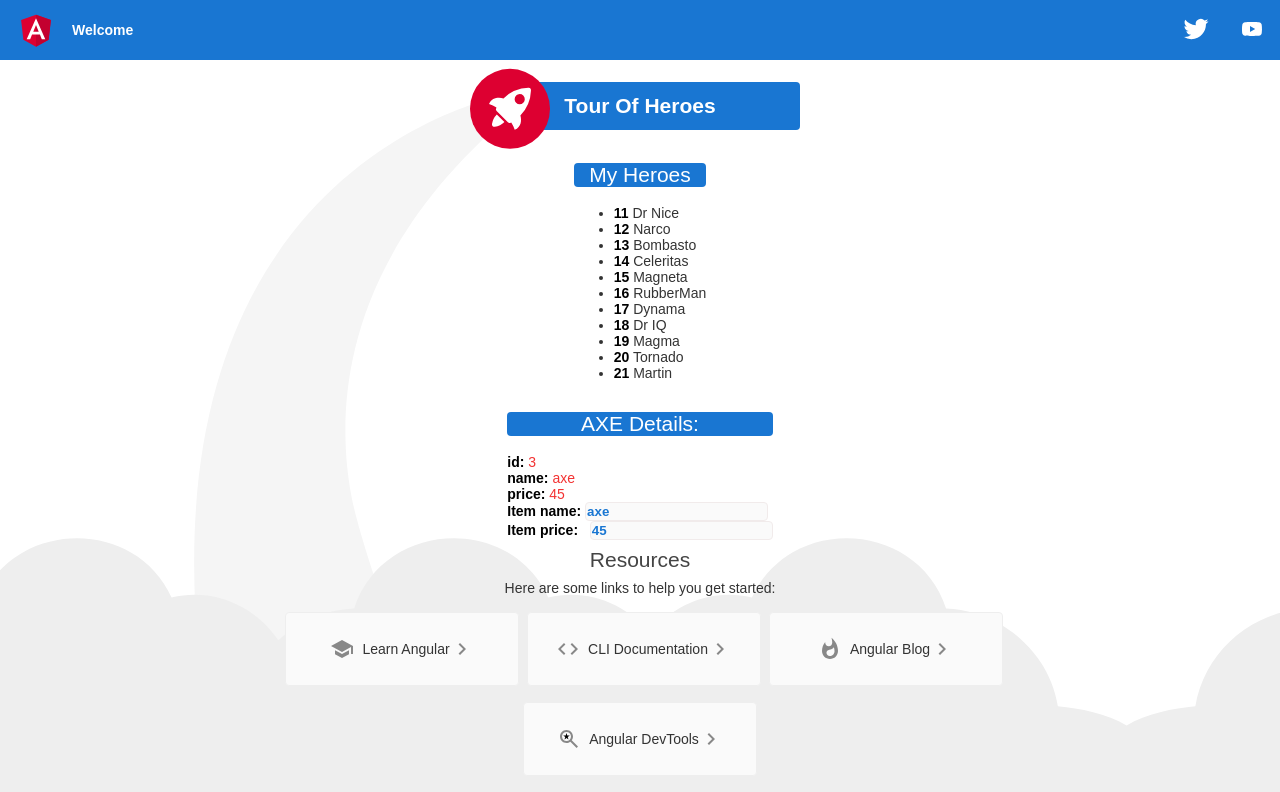
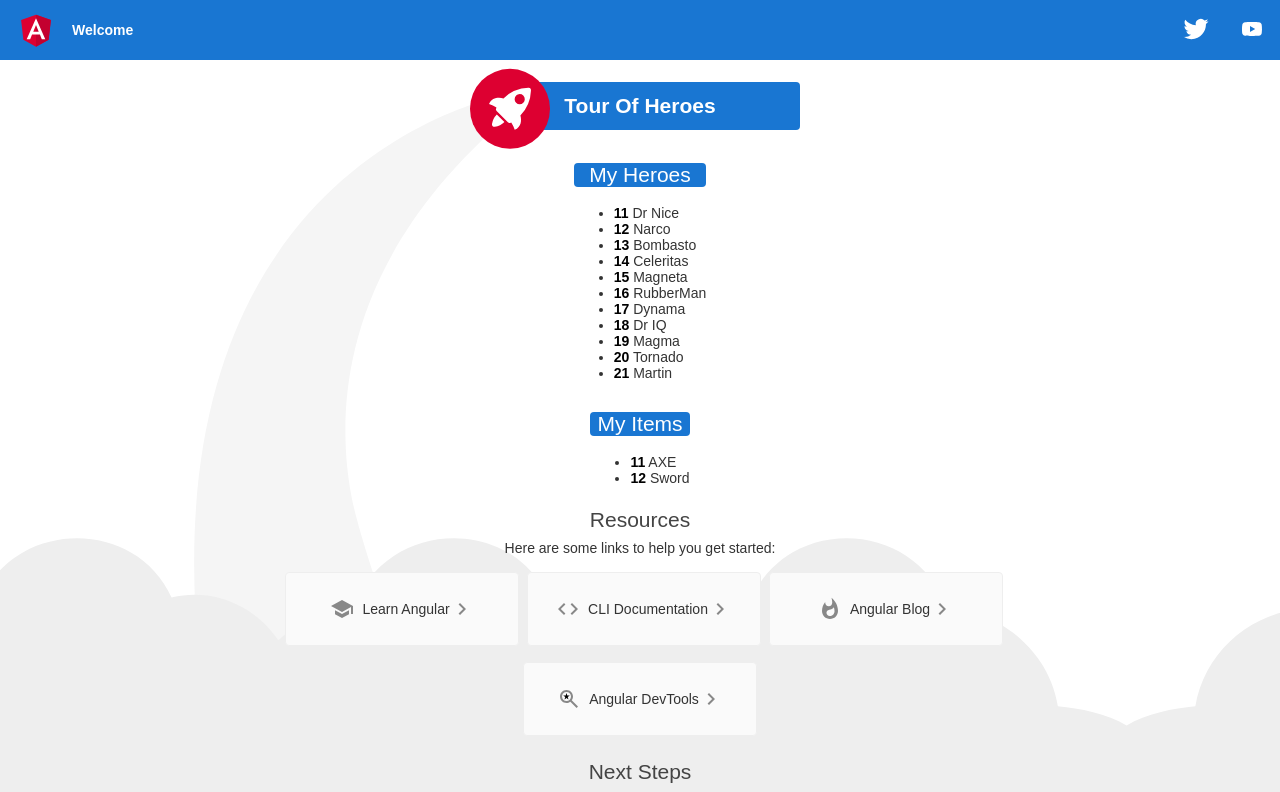
Before and after one commit to MartinKrause21/ToH, an Angular app: page / in a window 1280 px wide. Shown: the top 792 px of the page. Built offline with nearby package versions, Linux system fonts and the light colour scheme.

Commit message:
Add items list

```diff
--- a/src/app/heroes/heroes.component.ts
+++ b/src/app/heroes/heroes.component.ts
@@ -8,8 +8,6 @@ import { HEROES } from './mock-heroes';
 })
 export class HeroesComponent implements OnInit {
 
-
-
   heroes = HEROES;
 
   constructor() { }
--- a/src/app/items/item.ts
+++ b/src/app/items/item.ts
@@ -1,5 +1,5 @@
 export interface Item {
     id: number;
     name: string;
-    price: number;
+
   }
--- a/src/app/items/items.component.html
+++ b/src/app/items/items.component.html
@@ -1,15 +1,7 @@
 
-  <h2>{{item.name | uppercase}} Details:</h2>
-  <div><span>id: </span>{{item.id}}</div>
-  <div><span>name: </span>{{item.name}}</div>
-  <div><span>price: </span>{{item.price}}</div>
-
-  <div>
-
-      <label for="name">Item name: </label>
-      <input id="name" [(ngModel)]="item.name" placeholder="name"><br>
-
-      <label for="name">Item price: &nbsp; </label>
-      <input id="price" [(ngModel)]="item.price" placeholder="price">
-
-</div>
+<h2>My Items</h2>
+<ul class="items">
+  <li *ngFor="let item of items">
+    <span class="badge">{{item.id}}</span> {{item.name}}
+  </li>
+</ul>
--- a/src/app/items/items.component.ts
+++ b/src/app/items/items.component.ts
@@ -1,5 +1,6 @@
 import { Component, OnInit } from '@angular/core';
 import { Item } from './item';
+import { ITEMS } from './mock-items';
 
 @Component({
   selector: 'app-items',
@@ -8,16 +9,8 @@ import { Item } from './item';
 })
 export class ItemsComponent implements OnInit {
 
-  item: Item = {
-    id: 3,
-    name: 'axe',
-    price: 45
-  };
-
+  items = ITEMS;
 
   constructor() { }
-
-  ngOnInit(): void {
-  }
-
+  ngOnInit(): void { }
 }
--- /dev/null
+++ b/src/app/items/mock-items.ts
@@ -0,0 +1,6 @@
+import { Item } from './item';
+
+export const ITEMS: Item[] = [
+  { id: 11, name: 'AXE' },
+  { id: 12, name: 'Sword' },
+];
```
